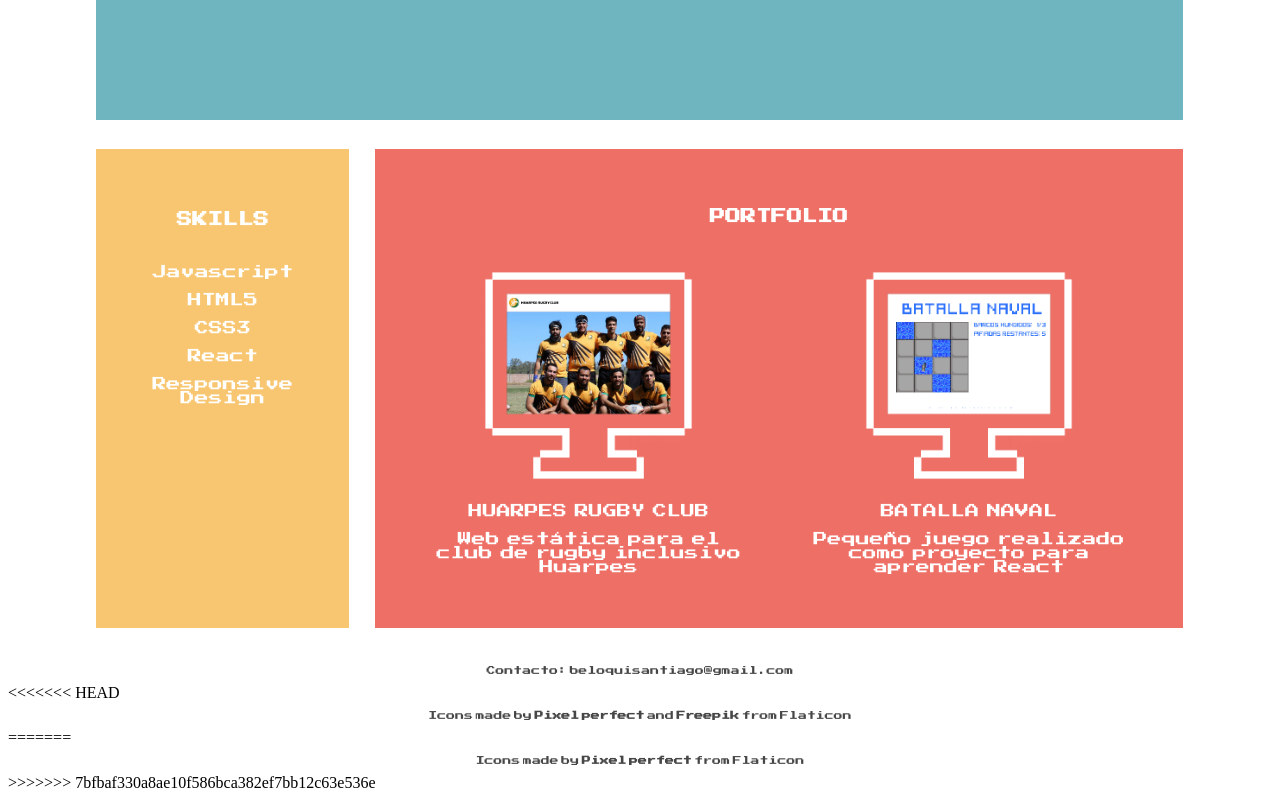
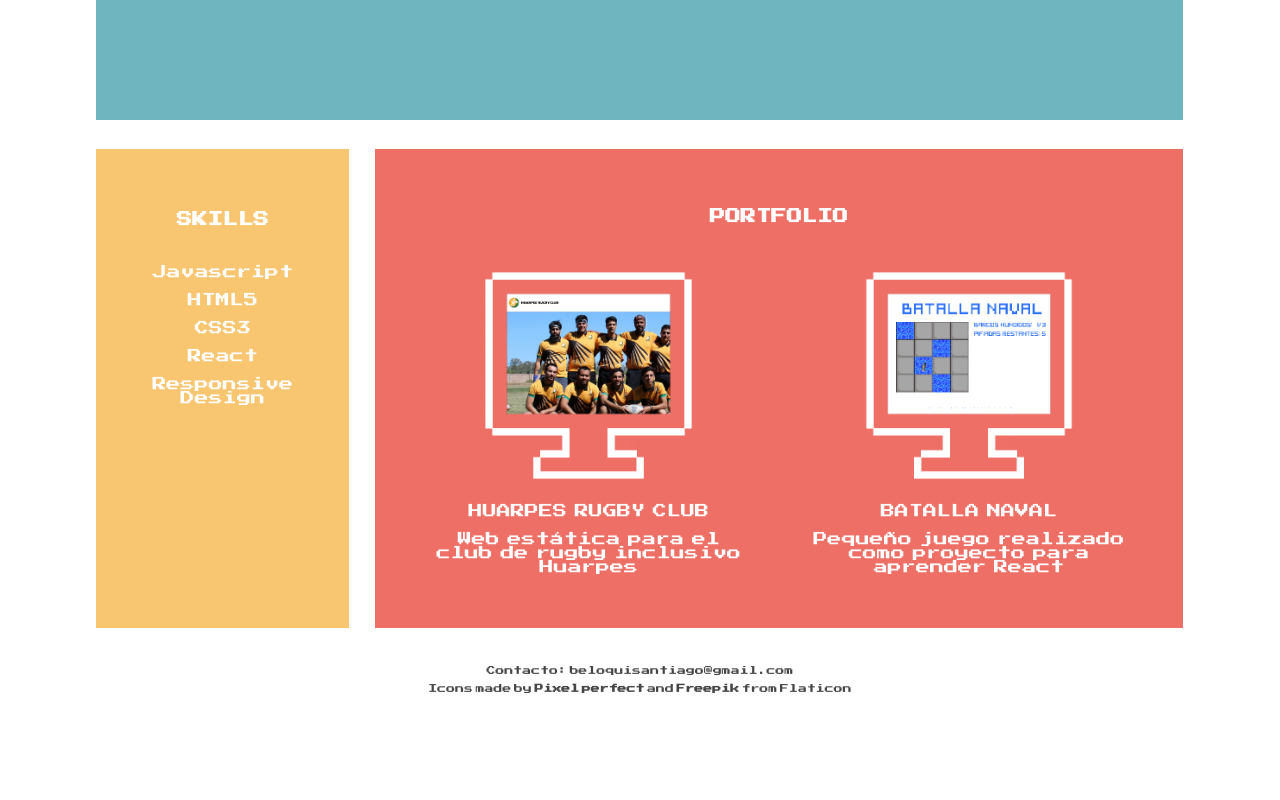
Before and after one commit to santiagobeloqui/portfolio, a plain HTML site: page index.html in a window 1280 px wide. Shown: the part 464-1264 px from the top of the page. After the commit the page ends 1166 px from the top, so only its background shows below. Drawn offline with Linux system fonts and the light colour scheme.

Commit message:
footer nuevo

```diff
--- a/index.html
+++ b/index.html
@@ -52,11 +52,7 @@
 	</div>
 	<footer>
 		<p>Contacto: beloquisantiago@gmail.com</p>
-<<<<<<< HEAD
 		<p>Icons made by <strong><a href="https://www.flaticon.com/authors/pixel-perfect">Pixel perfect</a></strong> and <strong><a href="https://www.flaticon.com/authors/freepik">Freepik</a></strong> from Flaticon</p>
-=======
-		<p>Icons made by <strong><a href="https://www.flaticon.com/authors/pixel-perfect">Pixel perfect</a></strong> from Flaticon</p>
->>>>>>> 7bfbaf330a8ae10f586bca382ef7bb12c63e536e
 	</footer>
 
 
```
